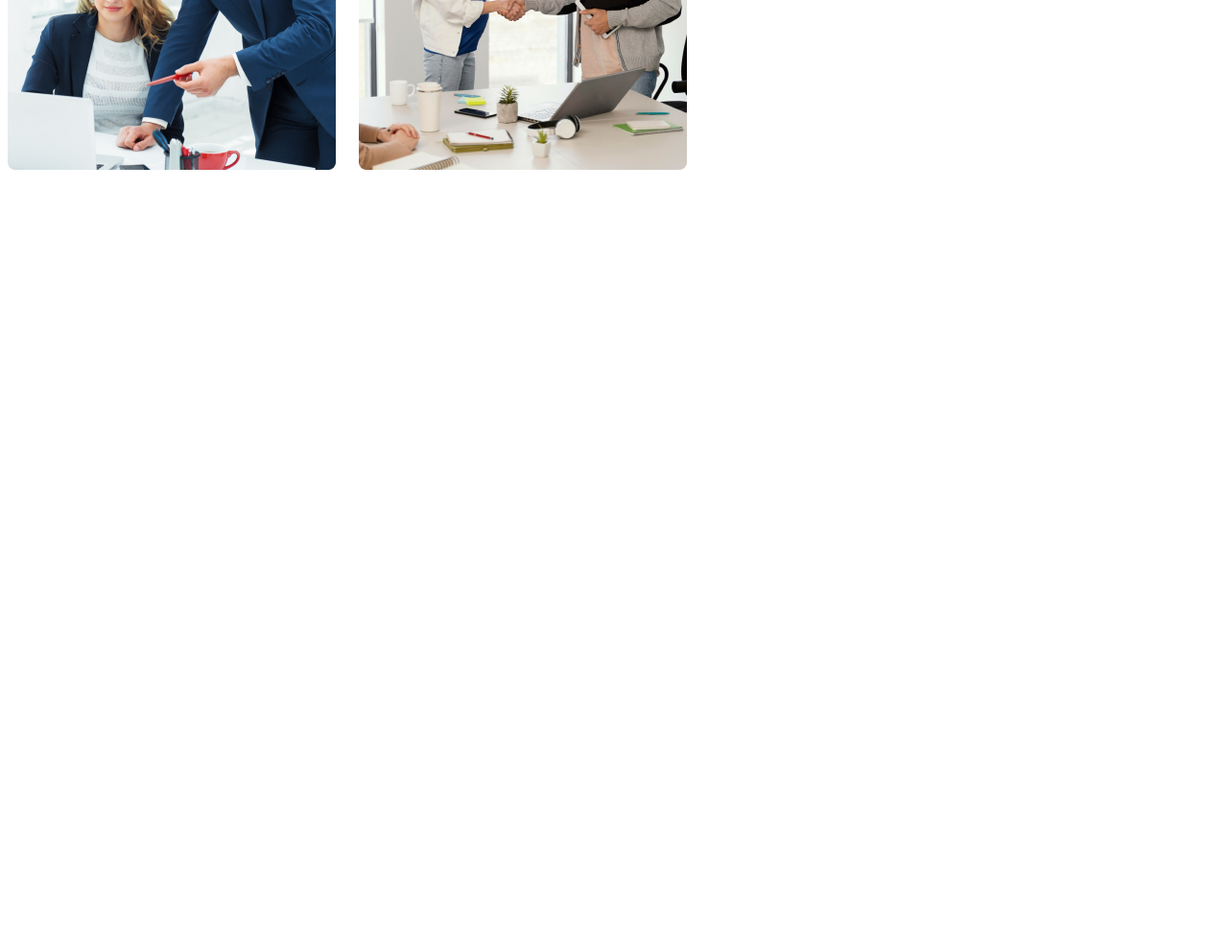
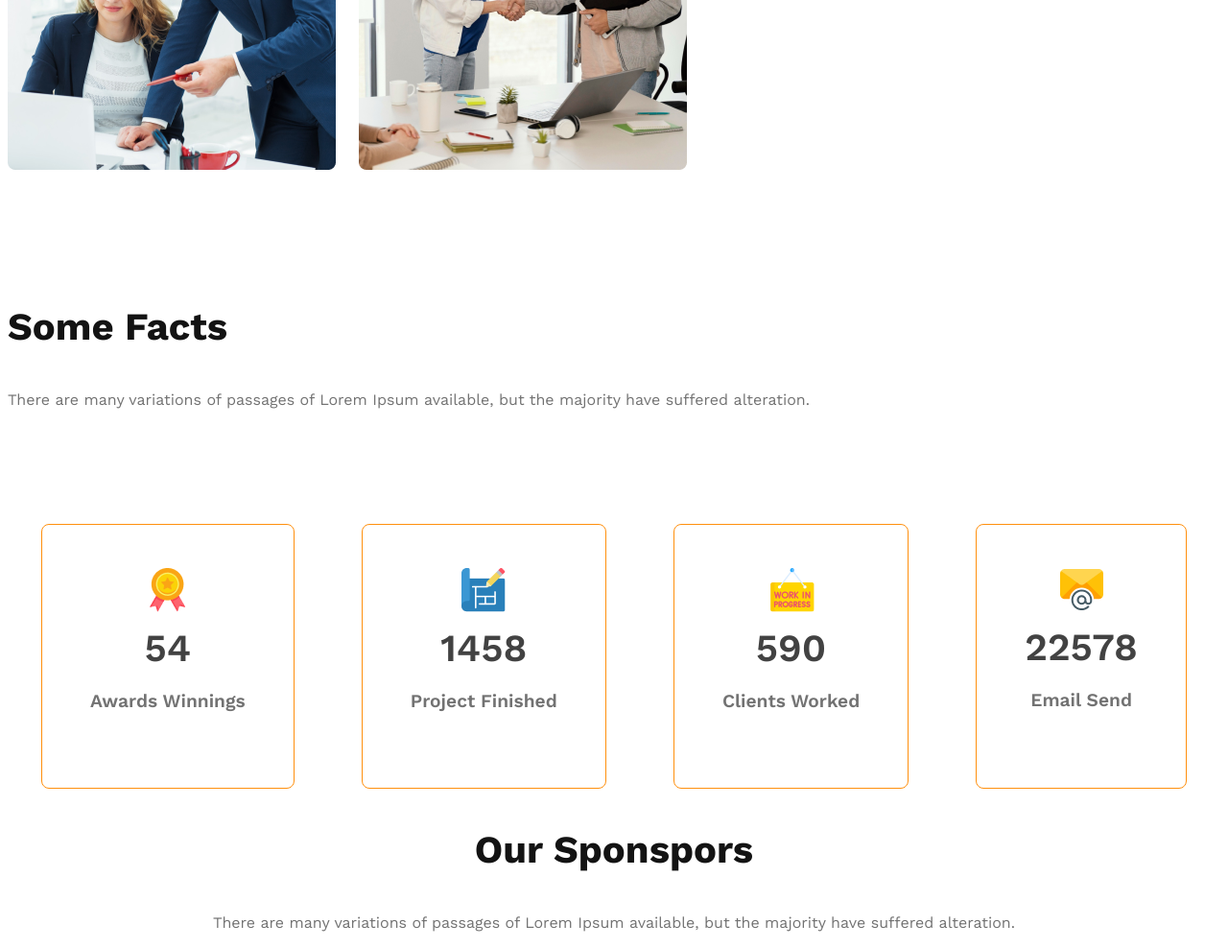
Before and after one commit to abusaleh2234/g3-architects, a plain HTML site: page index.html in a window 1280 px wide. Shown: the part 1762-2750 px from the top of the page at 96% size. Before the commit the page ends 2009 px from the top, so only its background shows below. Drawn offline with nearby package versions, Linux system fonts and the light colour scheme.

Commit message:
finish sponsore section

```diff
--- a/index.html
+++ b/index.html
@@ -49,8 +49,48 @@
                 <button class="btn-prymary">Explore More</button>
             </div>
         </section>
-        <section>
 
+        <section class="facts-section">
+            <div class="facts-content">
+                <h3 class="nav-title">Some Facts</h3>
+                <p class="banner-ditels">There are many variations of passages of Lorem Ipsum available, but the majority have suffered alteration.</p>
+            </div>
+            <div class="card-facts-container">
+                <div class="card">
+                    <img src="./images/icons/ribon.png" alt="">
+                    <h2 class="fact-stats">54</h2>
+                    <p class="fact-title">Awards Winnings</p>
+                </div>
+                <div class="card">
+                    <img src="./images/icons/projects.png" alt="">
+                    <h2 class="fact-stats">1458</h2>
+                    <p class="fact-title">Project Finished</p>
+                </div>
+                <div class="card">
+                    <img src="./images/icons/customers.png" alt="">
+                    <h2 class="fact-stats">590</h2>
+                    <p class="fact-title">Clients Worked</p>
+                </div>
+                <div class="card">
+                    <img src="./images/icons/email.png" alt="">
+                    <h2 class="fact-stats">22578</h2>
+                    <p class="fact-title">Email Send</p>
+                </div>
+            </div>
+
+        </section>
+        <section class="sponsor-section">
+            <div class="sponsore-title">
+                <h3 class="nav-title">Our Sponspors</h3>
+                <p class="banner-ditels">There are many variations of passages of Lorem Ipsum available, but the majority have suffered alteration.</p>
+            </div>
+            <div class="sponsor-container">
+                <div class="sponsor"><img src="./images/sponsors/spotify.png" alt=""></div>
+                <div class="sponsor"><img src="./images/sponsors/amazon.png" alt=""></div>
+                <div class="sponsor"><img src="./images/sponsors/google.png" alt=""></div>
+                <div class="sponsor"><img src="./images/sponsors/telerama.png" alt=""></div>
+                <div class="sponsor"><img src="./images/sponsors/figma.png" alt=""></div>
+            </div>
         </section>
     </main>
     <footer>
--- a/style/style.css
+++ b/style/style.css
@@ -38,7 +38,7 @@ nav li a{
     text-decoration: none;
     color: #424242;
 }
-nav .nav-title{
+.nav-title{
     color: #131313;
     font-size: 2.5rem;
     font-weight: 700;
@@ -106,7 +106,45 @@ main{
     color: #FF900E;
     font-weight: 700;
 }
+/* fact-section */
+.facts-section{
+    padding-top: 100px;
+}
+.card-facts-container{
+    display: flex;
+    justify-content: space-around;
+    padding-top: 100px;
+}
+.card{
+    border-radius: 8px;
+    border: 1px solid #FF900E;
+    text-align: center;
+    padding: 45px 50px 60px 50px;
 
+}
+.fact-stats{
+    color: #424242;
+    font-size: 2.5rem;
+    font-weight: 600;
+    padding: 10px 0 0 0;
+    margin: 0;
+}
+.fact-title{
+    color: #727272;
+    font-size: 1.2rem;
+    font-weight: 600;
+
+}
+
+/* sponsore-style */
+.sponsore-title{
+    text-align: center;
+}
+.sponsor-container{
+    display: flex;
+    justify-content: space-evenly;
+    padding-top: 20px;
+}
 
 /* responsive style */
 /* mobile device  */
@@ -114,6 +152,7 @@ main{
     header{
         padding: 15px;
     }
+    .card-facts-container,
     .feature-container,
     nav{
         flex-direction: column;
@@ -125,8 +164,16 @@ main{
         grid-template-columns: 1fr;
     }
     .feature-content{
-        padding-left: 14px;
-        padding-right: 10px;
+        padding-left: 20px;
+        padding-right: 20px;
+    }
+    .card-facts-container{
+        gap: 20px;
+    }
+    .sponsor-container{
+        flex-direction: column;
+        text-align: center;
+        gap: 30px;
     }
 }
 /* mediam device */
@@ -140,5 +187,14 @@ main{
     nav{
         flex-direction: column;
     }
-
+    .card-facts-container{
+        display: grid;
+        grid-template-columns: repeat(2, 1fr);
+        gap: 20px;
+    }
+    .sponsor-container{
+        flex-direction: column;
+        text-align: center;
+        gap: 30px;
+    }
 }
```
